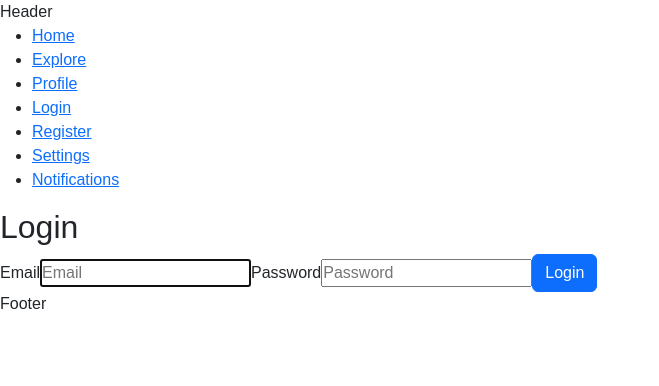
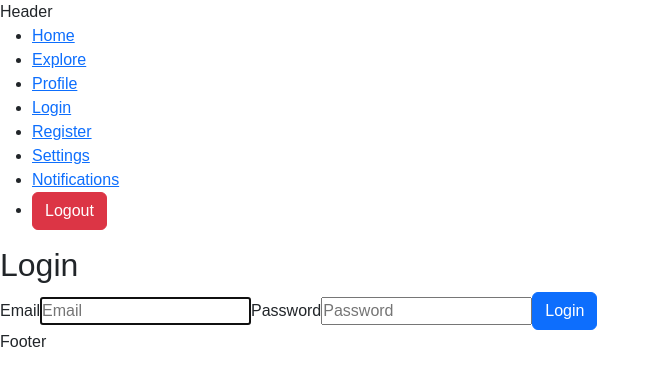
Before and after one commit to sharfrasaqsan/react-slinkup, a React (Create React App) app: page /login in a window 1280 px wide. Shown: the top 386 px of the page, without its empty margins (0-659 px from the left). Built offline with nearby package versions, Linux system fonts and the light colour scheme; no server answers; the database is empty.

Commit message:
login, logout, authentication

```diff
--- a/src/App.js
+++ b/src/App.js
@@ -15,9 +15,8 @@ import Notifications from "./pages/Notifications";
 import NotFound from "./pages/NotFound";
 
 import { Route, Routes } from "react-router-dom";
-import { ToastContainer } from "react-bootstrap";
+import { Bounce, ToastContainer } from "react-toastify";
 
-import { Bounce } from "react-toastify";
 function App() {
   return (
     <div>
@@ -37,17 +36,16 @@ function App() {
       </Routes>
 
       <Footer />
-
       <ToastContainer
         position="top-center"
         autoClose={2000}
         hideProgressBar={false}
-        newestOnTop={true}
-        closeOnClick={false}
+        newestOnTop
+        closeOnClick
         rtl={false}
-        pauseOnFocusLoss
+        pauseOnFocusLoss={false}
         draggable
-        pauseOnHover
+        pauseOnHover={false}
         theme="colored"
         transition={Bounce}
       />
--- a/src/components/Logout.js
+++ b/src/components/Logout.js
@@ -1,7 +1,58 @@
-import React from "react";
+import { useState } from "react";
+import { useAuth } from "../contexts/AuthContext";
+import { signOut } from "firebase/auth";
+import { auth } from "../firebase/Config";
+import { toast } from "react-toastify";
+import { useNavigate } from "react-router-dom";
+import ButtonSpinner from "../utils/ButtonSpinner";
 
 const Logout = () => {
-  return <div>Logout</div>;
+  const { user, setUser } = useAuth();
+  const [loggingOut, setLoggingOut] = useState(false);
+  const navigate = useNavigate();
+
+  const handleLogout = async () => {
+    if (user === null) {
+      toast.error("You are not logged in!");
+      return;
+    }
+
+    setLoggingOut(true);
+
+    setTimeout(async () => {
+      try {
+        await signOut(auth);
+        setUser(null);
+        toast.success("Logged out successfully");
+        navigate("/login");
+      } catch (err) {
+        toast.error(`Failed to logout, ${err.message}`);
+      } finally {
+        setLoggingOut(false);
+      }
+    }, 3000);
+  };
+
+  return (
+    <>
+      <button
+        className="btn btn-danger"
+        onClick={handleLogout}
+        disabled={loggingOut}
+      >
+        <>
+          {loggingOut ? (
+            <>
+              <ButtonSpinner />
+              Loggin out...
+            </>
+          ) : (
+            "Logout"
+          )}
+        </>
+      </button>
+    </>
+  );
 };
 
 export default Logout;
--- a/src/components/Navbar.js
+++ b/src/components/Navbar.js
@@ -1,5 +1,5 @@
-import React from "react";
 import { Link } from "react-router-dom";
+import Logout from "./Logout";
 
 const Navbar = () => {
   return (
@@ -26,6 +26,9 @@ const Navbar = () => {
         <li>
           <Link to="/notifications">Notifications</Link>
         </li>
+        <li>
+          <Logout />
+        </li>
       </ul>
     </nav>
   );
--- a/src/pages/Login.js
+++ b/src/pages/Login.js
@@ -5,6 +5,7 @@ import { auth, db } from "../firebase/Config";
 import { doc, getDoc } from "firebase/firestore";
 import { useAuth } from "../contexts/AuthContext";
 import { useNavigate } from "react-router-dom";
+import ButtonSpinner from "../utils/ButtonSpinner";
 
 const Login = () => {
   const { setUser } = useAuth();
@@ -28,11 +29,11 @@ const Login = () => {
       return;
     }
 
-    // const isValidEmail = /^[^\s@]+@[^\s@]+\.[^\s@]+$/.test(email);
-    // if (!isValidEmail) {
-    //   toast.error("Invalid email format");
-    //   return;
-    // }
+    const isValidEmail = /^[^\s@]+@[^\s@]+\.[^\s@]+$/.test(email);
+    if (!isValidEmail) {
+      toast.error("Invalid email format");
+      return;
+    }
 
     setLogining(true);
     try {
@@ -89,7 +90,14 @@ const Login = () => {
         />
 
         <button type="submit" className="btn btn-primary" disabled={logining}>
-          {logining ? "Logging in ..." : "Login"}
+          {logining ? (
+            <>
+              <ButtonSpinner />
+              Logging in...
+            </>
+          ) : (
+            "Login"
+          )}
         </button>
       </form>
     </section>
--- /dev/null
+++ b/src/utils/ButtonSpinner.js
@@ -0,0 +1,11 @@
+const ButtonSpinner = () => {
+  return (
+    <span
+      className="spinner-border spinner-border-sm me-2"
+      role="status"
+      aria-hidden="true"
+    ></span>
+  );
+};
+
+export default ButtonSpinner;
--- a/src/utils/LoadingSpinner.js
+++ b/src/utils/LoadingSpinner.js
@@ -20,7 +20,7 @@ const LoadingSpinner = () => {
   return (
     <div
       className="d-flex flex-column align-items-center justify-content-center"
-      style={{ margin: "auto" }}
+      style={{ margin: "auto", maxHeight: "100vh" }}
     >
       <Spinner animation="border" role="status" variant="primary" />
       <p
```
